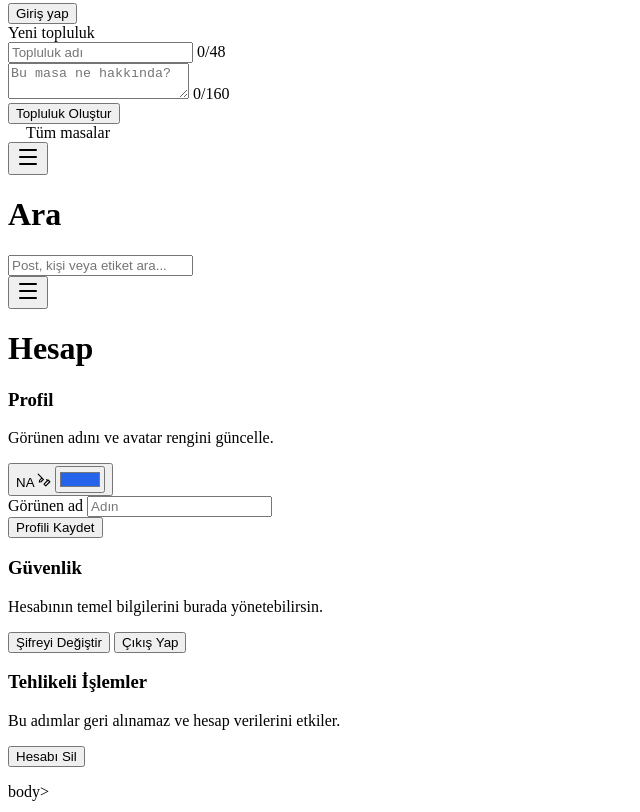
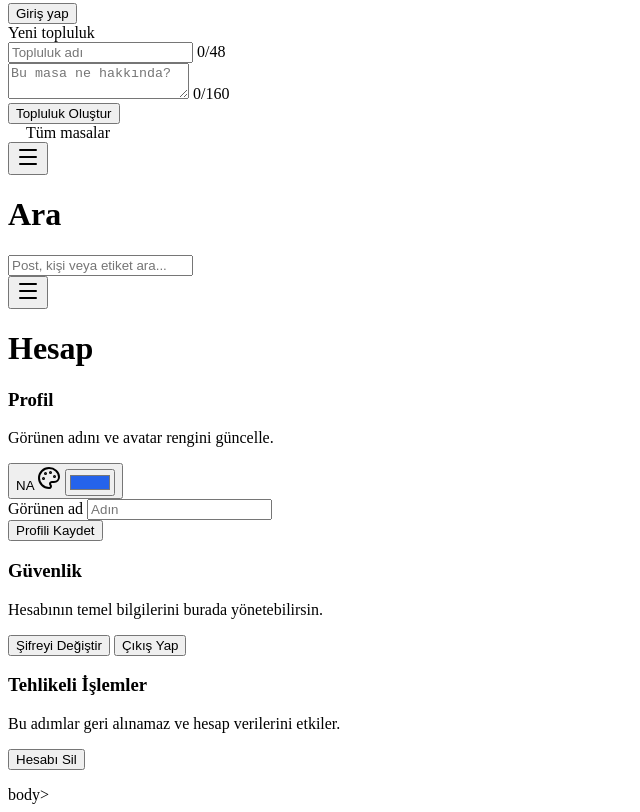
Before and after one commit to aardaakpinar/masa, a website built with Vite: page src/index.html in a window 1280 px wide. Shown: the part 823-1635 px from the top of the page, without its empty margins (0-640 px from the left). Built offline with nearby package versions, Linux system fonts and the light colour scheme.

Commit message:
Update index.html

```diff
--- a/src/index.html
+++ b/src/index.html
@@ -160,11 +160,7 @@
             <div class="profile-card">
               <button class="profile-color-button" id="settingsAvatarButton" type="button" title="Rengi değiştir" aria-label="Rengi değiştir">
                 <span class="profile-avatar" id="settingsProfileAvatar">NA</span>
-                <span class="profile-color-badge" aria-hidden="true">
-                  <svg viewBox="0 0 24 24" width="14" height="14" fill="none" stroke="currentColor" stroke-width="2" stroke-linecap="round" stroke-linejoin="round">
-                    <path d="M12 19l7-7 3 3-7 7-3-3zM18 13l-1.5-1.5M2 2l7.586 7.586M11 11l-4 4-3 .5.5-3 4-4"></path>
-                  </svg>
-                </span>
+                <span class="profile-color-badge" data-lucide="palette" aria-hidden="true"></span>
                 <input id="settingsAvatarInput" class="settings-color-input" type="color" value="#2563eb" aria-label="Avatar rengi"/>
               </button>
               <div class="profile-card__body">
```
